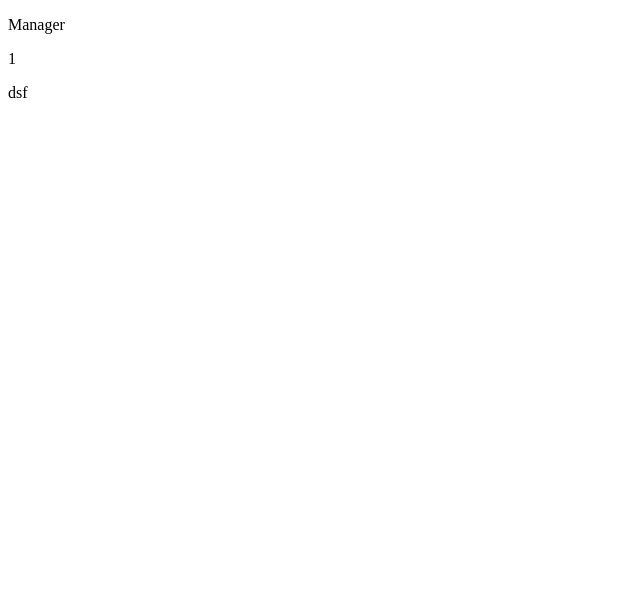
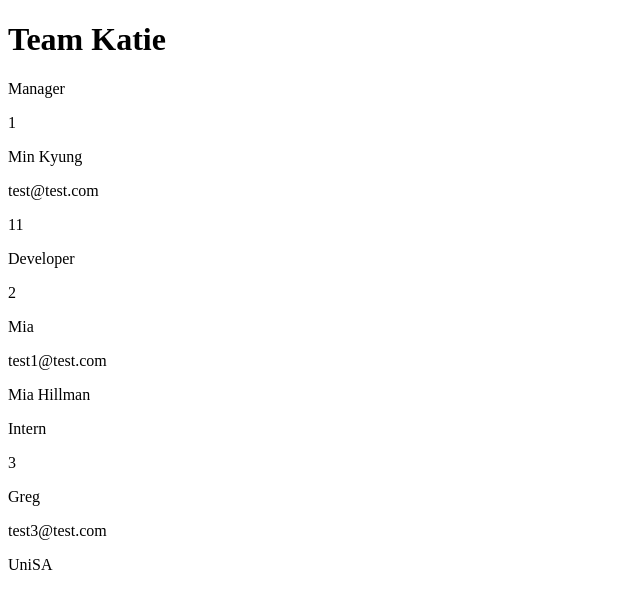
Before and after one commit to MK-Kwon/Team-Profile-Generator, a website: page html/doc.html in a window 1280 px wide. Shown: the whole page, without its empty margins (0-640 px from the left). Drawn offline with Linux system fonts and the light colour scheme.

Commit message:
Names of team members print with the rest of ifo

```diff
--- a/html/doc.html
+++ b/html/doc.html
@@ -7,12 +7,29 @@
     <title>Document</title>
 </head>
 <body>
+    <h1>Team Katie</h1>
     <div>
         <p>Manager</p>
         <p>1</p>
-        <p>dsf</p>
-        <p></p>
+        <p>Min Kyung</p>
+        <p>test@test.com</p>
+        <p>11</p>
     </div>
 
+    <div>
+        <p>Developer</p>
+        <p>2</p>
+        <p>Mia</p>
+        <p>test1@test.com</p>
+        <p>Mia Hillman</p>
+    </div>
+
+    <div>
+        <p>Intern</p>
+        <p>3</p>
+        <p>Greg</p>
+        <p>test3@test.com</p>
+        <p>UniSA</p>
+    </div>
 </body>
 </html>
```
Also changed, not shown: index.js (+22 -6 lines).
